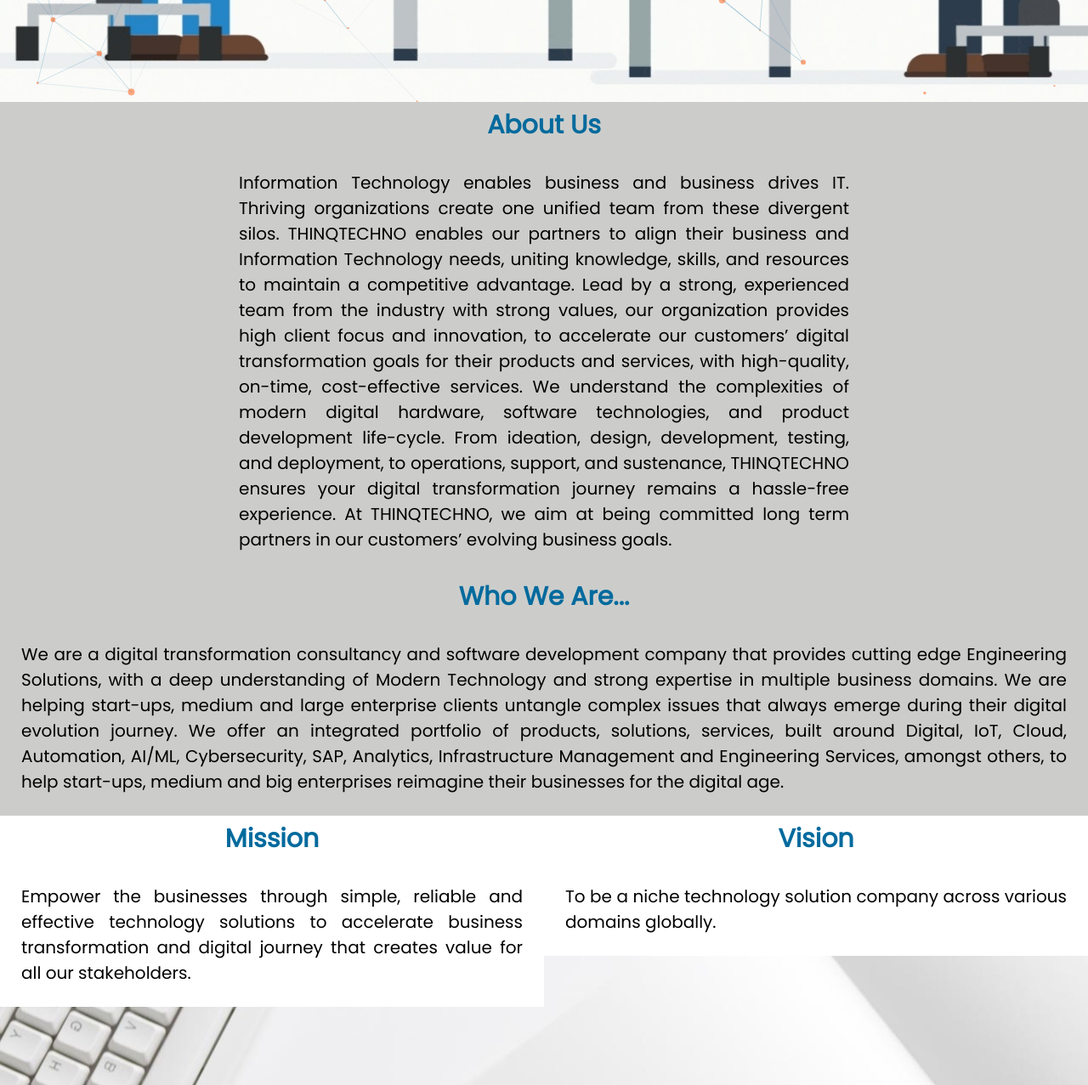
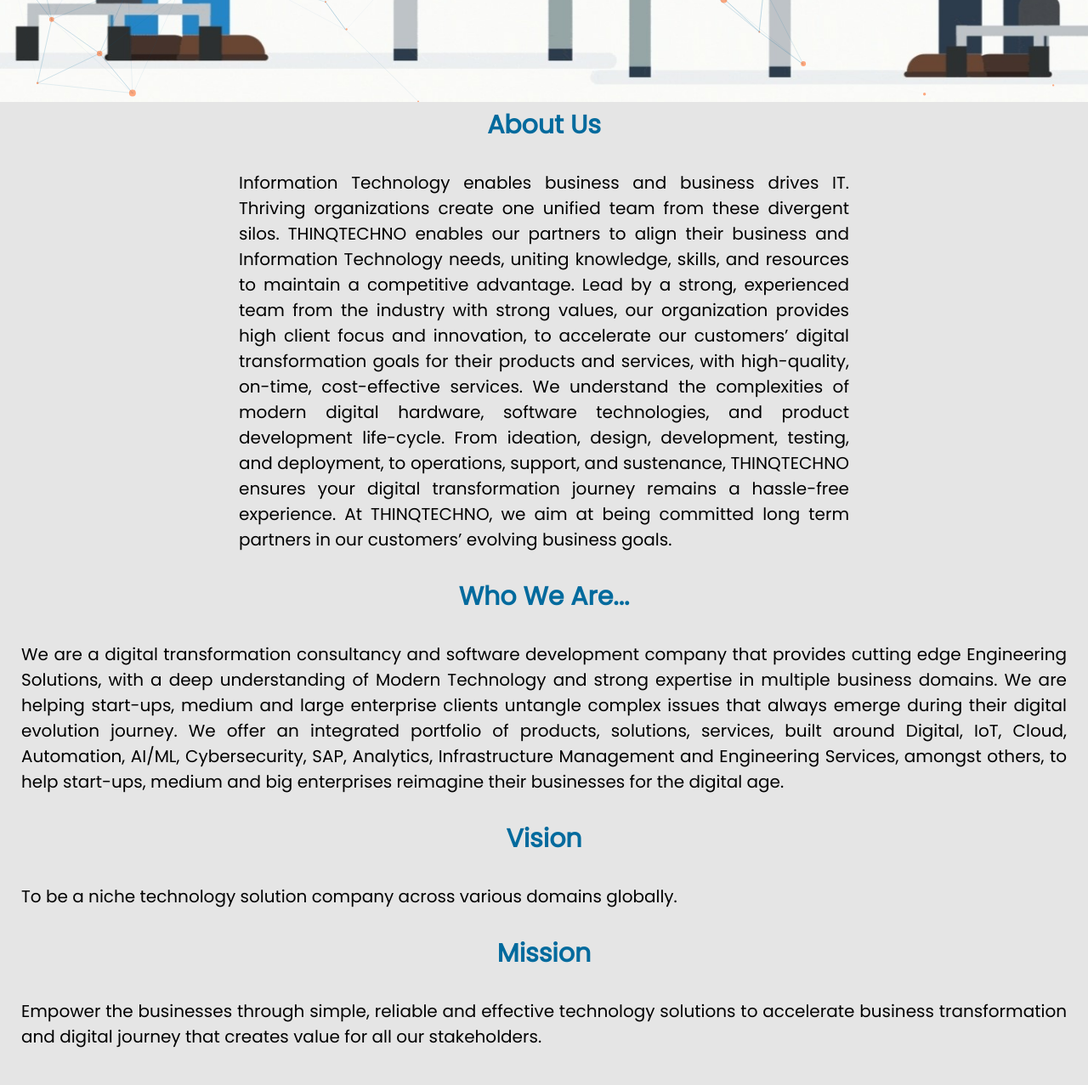
Before and after one commit to ThinqTechno/thinqTechno_website, a plain HTML site: page about.html in a window 1280 px wide. Shown: the part 680-1957 px from the top of the page at 85% size. Drawn offline with nearby package versions, Linux system fonts and the light colour scheme; animation ran at ten frames a second.

Commit message:
problem loading parallax images

```diff
--- a/style.css
+++ b/style.css
@@ -145,9 +145,6 @@ body,html{
     #menu{
         display: block;
     }
-    /* #close{
-        display: none;
-    } */
     #logo{
         width: 200px;
     }
@@ -190,7 +187,7 @@ body,html{
 
 .parallax{
     /* The image used */
-    background-image: url('../images/background.jpg');
+    background-image: url('images/background.jpg');
     /* Full height */
     height: 100%;
     /* Create the parallax scrolling effect */
@@ -201,7 +198,7 @@ body,html{
 }
 .parallax2{
     /* The image used */
-    background-image: url('../images/background2.jpg');
+    background-image: url('images/background2.jpg');
     /* Full height */
     height: 100%;
     /* Create the parallax scrolling effect */
@@ -400,29 +397,10 @@ input[type=submit]:hover {
     }
 }
 /* About us page */
-#background{
-    background-image: url('../images/about.jpg');
-    height: 100vh;
-    background-attachment: fixed;
-    background-size: cover;
-    background-position: center;
-    /* filter: grayscale(20%); */
-}
-#box1{
-    background-color: #cccdcb;
-    font-family: poppins;
-}
-#box2{
-    background-color: white;
-    position: absolute;
-    position: static;
-    float: right;
+/* .about-boxes{
+    display: inline-block;
     width: 50%;
 }
-#box3{
-    background-color: white;
-    position: absolute;
-    position: static;
-    float: left;
+.about-image{
     width: 50%;
-}
+} */
```
